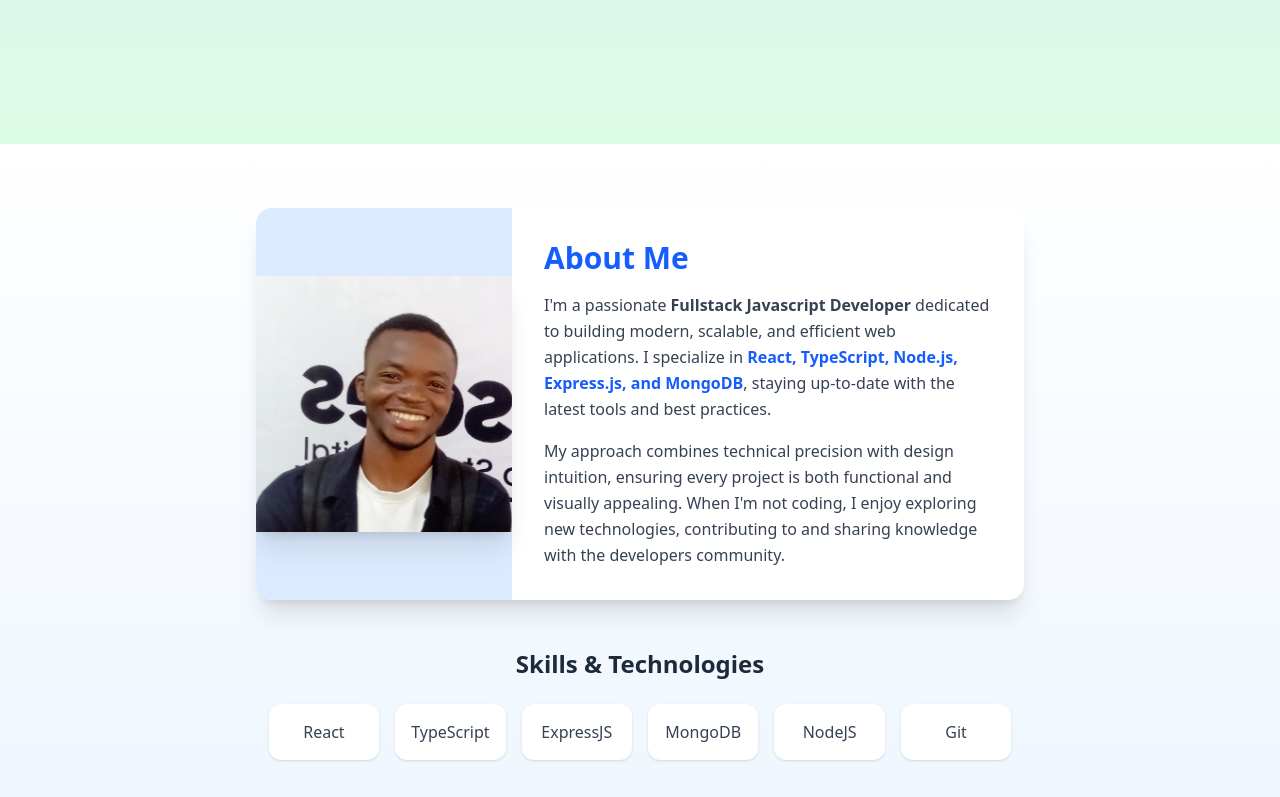
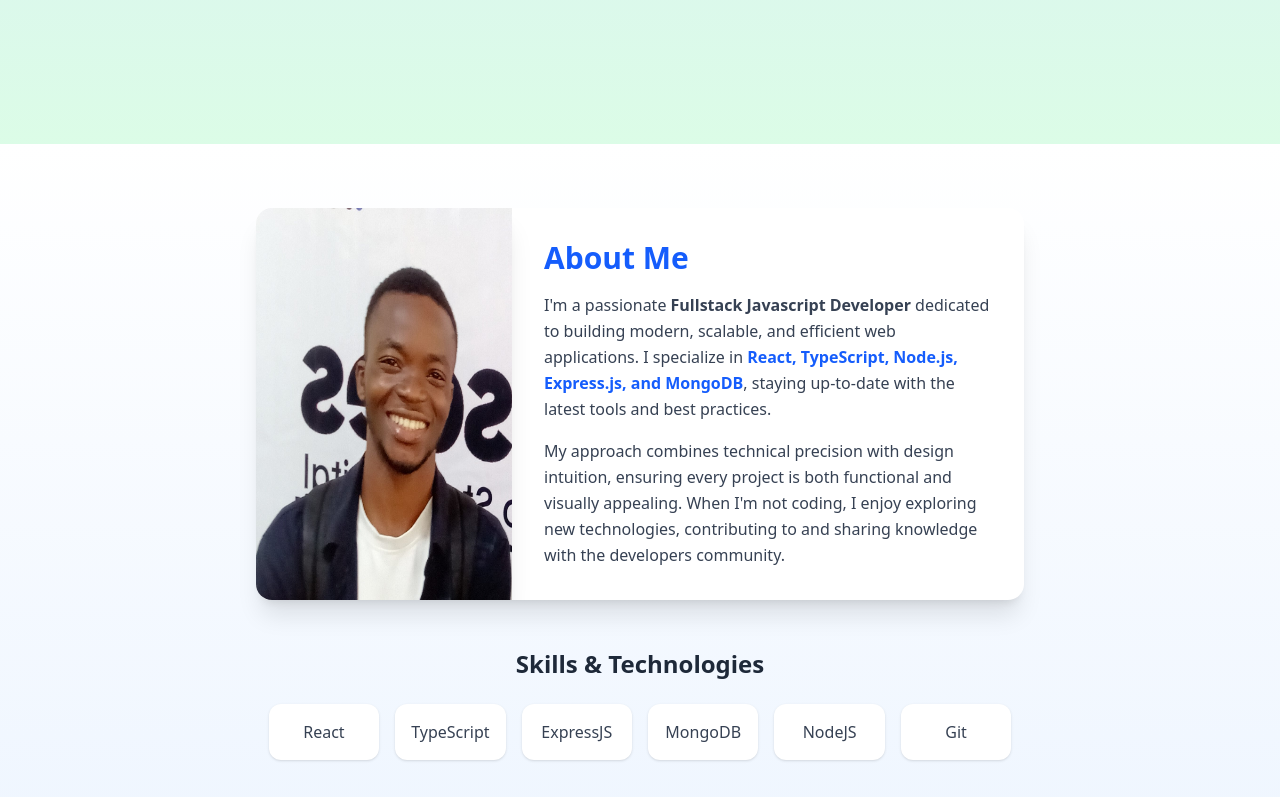
Before and after one commit to devadedejimike/My-Portfolio-Website, a React (Vite) app in the folder client/: page / in a window 1280 px wide. Shown: the part 656-1453 px from the top of the page. Built offline with nearby package versions, Linux system fonts and the light colour scheme.

Commit message:
Made image full width and height

```diff
--- a/client/src/components/About.tsx
+++ b/client/src/components/About.tsx
@@ -7,7 +7,7 @@ const About = () => {
             <div className='mx-auto mb-12 max-w-3xl overflow-hidden bg-white rounded-2xl shadow-xl md:flex'>
                 <div className='md:w-1/3 flex justify-center items-center bg-blue-100'>
                     <img
-                        className='h-56 w-56 md:h-64 md:w-64 object-cover rounded-full md:rounded-none md:rounded-1-2xl shadow-xl'
+                        className='h-full w-full md:h-full md:w-full object-covers shadow-xl'
                         src={PP}
                         alt="Adeyemi Adedeji Michael"
                     />
```
